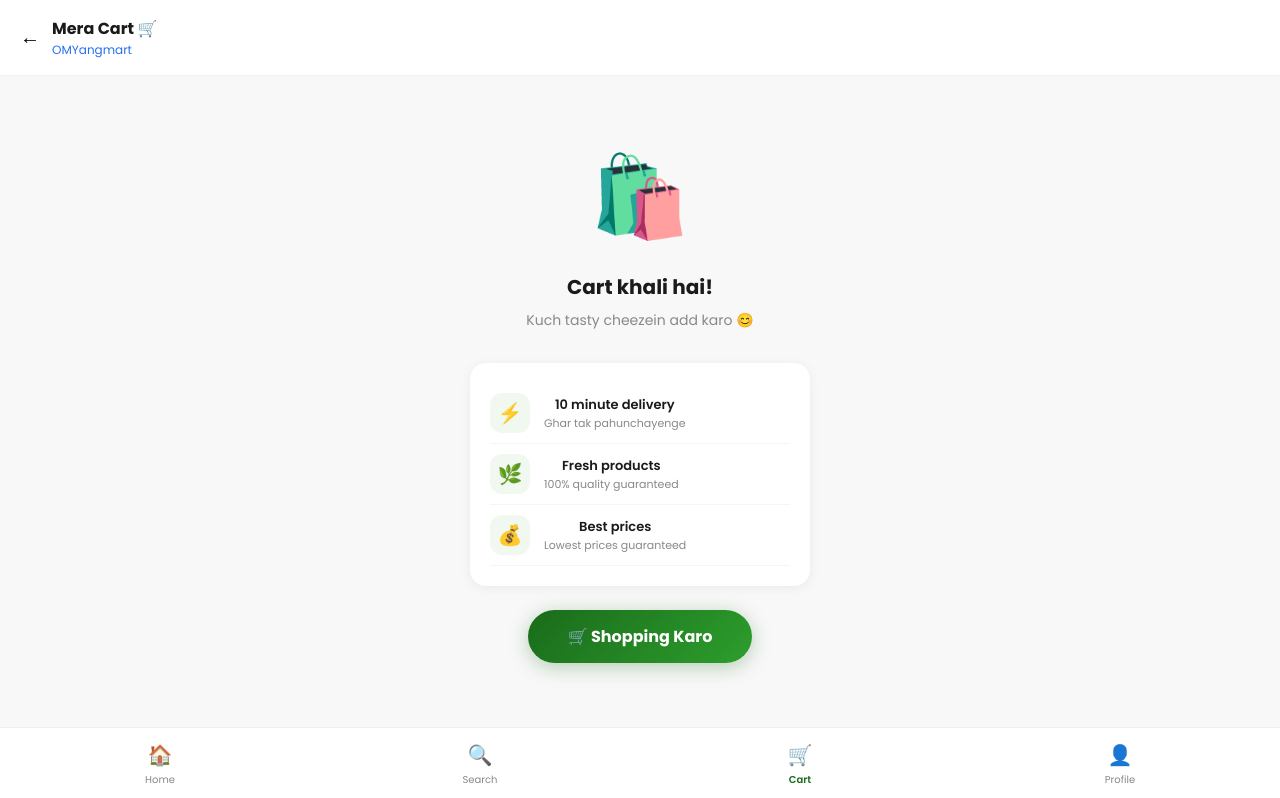
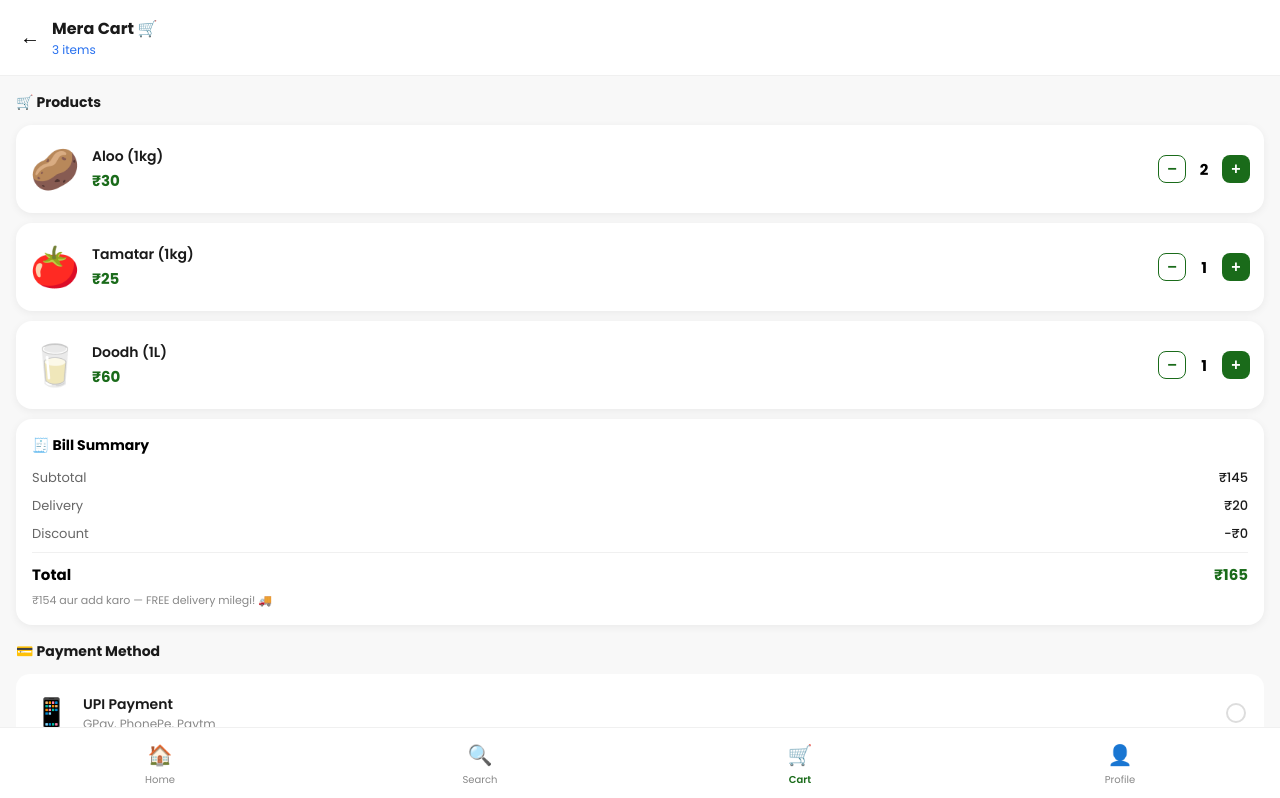
Before and after one commit to ashishkumarbihar2026-alt/omyangmart, a React (Vite) app: page /cart in a window 1280 px wide. Shown: the top 798 px of the page. Built offline with nearby package versions, Linux system fonts and the light colour scheme.

Commit message:
Update Cart.jsx

```diff
--- a/src/pages/Cart.jsx
+++ b/src/pages/Cart.jsx
@@ -1,3 +1,4 @@
+import { useState } from 'react'
 import { useNavigate } from 'react-router-dom'
 
 const styles = `
@@ -6,10 +7,52 @@ const styles = `
   body{font-family:'Poppins',sans-serif;background:#f8f8f8}
   .bottom-nav{position:fixed;bottom:0;left:0;right:0;background:white;border-top:1px solid #f0f0f0;display:flex;padding:8px 0;z-index:150}
   .nav-item{flex:1;display:flex;flex-direction:column;align-items:center;gap:2px;cursor:pointer;padding:4px 0}
+  .cart-item{background:white;border-radius:16px;padding:14px;margin-bottom:10px;display:flex;align-items:center;gap:12px;box-shadow:0 2px 8px rgba(0,0,0,0.06)}
+  .qty-btn{width:28px;height:28px;border-radius:8px;border:1.5px solid #1a6b1a;background:white;color:#1a6b1a;font-size:16px;font-weight:700;cursor:pointer;display:flex;align-items:center;justify-content:center}
+  .qty-btn-filled{width:28px;height:28px;border-radius:8px;border:none;background:#1a6b1a;color:white;font-size:16px;font-weight:700;cursor:pointer;display:flex;align-items:center;justify-content:center}
+  .payment-option{background:white;border-radius:14px;padding:16px;margin-bottom:10px;display:flex;align-items:center;gap:14px;cursor:pointer;border:2px solid transparent;transition:border 0.2s}
+  .payment-option.selected{border-color:#1a6b1a;background:#f0f8f0}
+  .place-order-btn{width:100%;padding:16px;background:linear-gradient(135deg,#1a6b1a,#2d9e2d);color:white;border:none;border-radius:16px;font-weight:700;font-size:17px;cursor:pointer;font-family:'Poppins',sans-serif;box-shadow:0 4px 20px rgba(26,107,26,0.3)}
 `
 
+const sampleCartItems = [
+  { id: 1, name: 'Aloo (1kg)', price: 30, emoji: '🥔', qty: 2 },
+  { id: 2, name: 'Tamatar (1kg)', price: 25, emoji: '🍅', qty: 1 },
+  { id: 4, name: 'Doodh (1L)', price: 60, emoji: '🥛', qty: 1 },
+]
+
+const paymentMethods = [
+  { id: 'upi', icon: '📱', name: 'UPI Payment', sub: 'GPay, PhonePe, Paytm' },
+  { id: 'card', icon: '💳', name: 'Credit / Debit Card', sub: 'Visa, Mastercard, RuPay' },
+  { id: 'wallet', icon: '👛', name: 'Wallet', sub: 'Paytm, Amazon Pay' },
+  { id: 'cod', icon: '💵', name: 'Cash on Delivery', sub: 'Delivery par payment karo' },
+]
+
 export default function Cart() {
+  const [items, setItems] = useState(sampleCartItems)
+  const [payment, setPayment] = useState('cod')
+  const [ordered, setOrdered] = useState(false)
   const navigate = useNavigate()
+
+  const updateQty = (id, delta) => {
+    setItems(prev => prev.map(i => i.id === id ? { ...i, qty: Math.max(0, i.qty + delta) } : i).filter(i => i.qty > 0))
+  }
+
+  const subtotal = items.reduce((sum, i) => sum + i.price * i.qty, 0)
+  const delivery = subtotal >= 299 ? 0 : 20
+  const total = subtotal + delivery
+
+  if (ordered) return (
+    <div style={{ background: '#f8f8f8', minHeight: '100vh', display: 'flex', flexDirection: 'column', alignItems: 'center', justifyContent: 'center', padding: '20px', fontFamily: 'Poppins,sans-serif' }}>
+      <div style={{ fontSize: '80px', marginBottom: '16px' }}>🎉</div>
+      <div style={{ fontSize: '24px', fontWeight: '800', color: '#1a6b1a', marginBottom: '8px' }}>Order Placed!</div>
+      <div style={{ fontSize: '14px', color: '#888', marginBottom: '8px', textAlign: 'center' }}>Aapka order confirm ho gaya!</div>
+      <div style={{ fontSize: '13px', color: '#256fef', marginBottom: '32px' }}>⏱ 10-15 minutes mein deliver hoga</div>
+      <button onClick={() => { setOrdered(false); navigate('/') }} style={{ background: 'linear-gradient(135deg,#1a6b1a,#2d9e2d)', color: 'white', border: 'none', padding: '14px 40px', borderRadius: '30px', fontWeight: '700', fontSize: '16px', cursor: 'pointer', fontFamily: 'Poppins,sans-serif' }}>
+        Home Par Jao 🏠
+      </button>
+    </div>
+  )
 
   return (
     <div style={{ background: '#f8f8f8', minHeight: '100vh', fontFamily: 'Poppins,sans-serif', paddingBottom: '80px' }}>
@@ -20,36 +63,79 @@ export default function Cart() {
         <button onClick={() => navigate('/')} style={{ background: 'none', border: 'none', fontSize: '20px', cursor: 'pointer' }}>←</button>
         <div>
           <div style={{ fontSize: '16px', fontWeight: '700', color: '#1a1a1a' }}>Mera Cart 🛒</div>
-          <div style={{ fontSize: '12px', color: '#256fef' }}>OMYangmart</div>
+          <div style={{ fontSize: '12px', color: '#256fef' }}>{items.length} items</div>
         </div>
       </div>
 
-      {/* Empty Cart */}
-      <div style={{ display: 'flex', flexDirection: 'column', alignItems: 'center', justifyContent: 'center', padding: '60px 20px', textAlign: 'center' }}>
-        <div style={{ fontSize: '80px', marginBottom: '16px' }}>🛍️</div>
-        <div style={{ fontSize: '20px', fontWeight: '700', color: '#1a1a1a', marginBottom: '8px' }}>Cart khali hai!</div>
-        <div style={{ fontSize: '14px', color: '#888', marginBottom: '32px' }}>Kuch tasty cheezein add karo 😊</div>
+      <div style={{ padding: '16px' }}>
 
-        {/* Delivery Info */}
-        <div style={{ background: 'white', borderRadius: '16px', padding: '20px', width: '100%', maxWidth: '340px', marginBottom: '24px', boxShadow: '0 2px 12px rgba(0,0,0,0.06)' }}>
-          {[
-            { icon: '⚡', text: '10 minute delivery', sub: 'Ghar tak pahunchayenge' },
-            { icon: '🌿', text: 'Fresh products', sub: '100% quality guaranteed' },
-            { icon: '💰', text: 'Best prices', sub: 'Lowest prices guaranteed' },
-          ].map(item => (
-            <div key={item.text} style={{ display: 'flex', alignItems: 'center', gap: '14px', padding: '10px 0', borderBottom: '1px solid #f5f5f5' }}>
-              <div style={{ width: '40px', height: '40px', background: '#f0f8f0', borderRadius: '12px', display: 'flex', alignItems: 'center', justifyContent: 'center', fontSize: '20px' }}>{item.icon}</div>
-              <div>
-                <div style={{ fontSize: '13px', fontWeight: '600', color: '#1a1a1a' }}>{item.text}</div>
-                <div style={{ fontSize: '11px', color: '#888' }}>{item.sub}</div>
+        {/* Cart Items */}
+        {items.length === 0 ? (
+          <div style={{ textAlign: 'center', padding: '40px 20px' }}>
+            <div style={{ fontSize: '60px', marginBottom: '12px' }}>🛍️</div>
+            <div style={{ fontSize: '18px', fontWeight: '700', marginBottom: '8px' }}>Cart khali hai!</div>
+            <button onClick={() => navigate('/')} style={{ background: '#1a6b1a', color: 'white', border: 'none', padding: '12px 28px', borderRadius: '25px', fontWeight: '700', cursor: 'pointer', fontFamily: 'Poppins,sans-serif', marginTop: '12px' }}>Shopping Karo</button>
+          </div>
+        ) : (
+          <>
+            {/* Products */}
+            <div style={{ fontSize: '14px', fontWeight: '700', color: '#1a1a1a', marginBottom: '12px' }}>🛒 Products</div>
+            {items.map(item => (
+              <div key={item.id} className="cart-item">
+                <div style={{ fontSize: '40px' }}>{item.emoji}</div>
+                <div style={{ flex: 1 }}>
+                  <div style={{ fontSize: '14px', fontWeight: '600', color: '#1a1a1a' }}>{item.name}</div>
+                  <div style={{ fontSize: '15px', fontWeight: '700', color: '#1a6b1a', marginTop: '2px' }}>₹{item.price}</div>
+                </div>
+                <div style={{ display: 'flex', alignItems: 'center', gap: '8px' }}>
+                  <button className="qty-btn" onClick={() => updateQty(item.id, -1)}>−</button>
+                  <span style={{ fontSize: '15px', fontWeight: '700', minWidth: '20px', textAlign: 'center' }}>{item.qty}</span>
+                  <button className="qty-btn-filled" onClick={() => updateQty(item.id, 1)}>+</button>
+                </div>
               </div>
+            ))}
+
+            {/* Bill Summary */}
+            <div style={{ background: 'white', borderRadius: '16px', padding: '16px', marginBottom: '16px', boxShadow: '0 2px 8px rgba(0,0,0,0.06)' }}>
+              <div style={{ fontSize: '14px', fontWeight: '700', marginBottom: '12px' }}>🧾 Bill Summary</div>
+              {[
+                { label: 'Subtotal', value: `₹${subtotal}` },
+                { label: 'Delivery', value: delivery === 0 ? 'FREE 🎉' : `₹${delivery}` },
+                { label: 'Discount', value: '-₹0' },
+              ].map(row => (
+                <div key={row.label} style={{ display: 'flex', justifyContent: 'space-between', marginBottom: '8px', fontSize: '13px', color: '#666' }}>
+                  <span>{row.label}</span>
+                  <span style={{ color: row.value.includes('FREE') ? '#1a6b1a' : '#1a1a1a', fontWeight: '500' }}>{row.value}</span>
+                </div>
+              ))}
+              <div style={{ borderTop: '1px solid #f0f0f0', paddingTop: '10px', display: 'flex', justifyContent: 'space-between', fontWeight: '800', fontSize: '15px' }}>
+                <span>Total</span>
+                <span style={{ color: '#1a6b1a' }}>₹{total}</span>
+              </div>
+              {delivery > 0 && <div style={{ fontSize: '11px', color: '#888', marginTop: '6px' }}>₹{299 - subtotal} aur add karo — FREE delivery milegi! 🚚</div>}
             </div>
-          ))}
-        </div>
 
-        <button onClick={() => navigate('/')} style={{ background: 'linear-gradient(135deg,#1a6b1a,#2d9e2d)', color: 'white', border: 'none', padding: '14px 40px', borderRadius: '30px', fontWeight: '700', fontSize: '16px', cursor: 'pointer', fontFamily: 'Poppins,sans-serif', boxShadow: '0 4px 20px rgba(26,107,26,0.3)' }}>
-          🛒 Shopping Karo
-        </button>
+            {/* Payment Methods */}
+            <div style={{ fontSize: '14px', fontWeight: '700', color: '#1a1a1a', marginBottom: '12px' }}>💳 Payment Method</div>
+            {paymentMethods.map(method => (
+              <div key={method.id} className={`payment-option ${payment === method.id ? 'selected' : ''}`} onClick={() => setPayment(method.id)}>
+                <div style={{ fontSize: '28px' }}>{method.icon}</div>
+                <div style={{ flex: 1 }}>
+                  <div style={{ fontSize: '14px', fontWeight: '600', color: '#1a1a1a' }}>{method.name}</div>
+                  <div style={{ fontSize: '12px', color: '#888' }}>{method.sub}</div>
+                </div>
+                <div style={{ width: '20px', height: '20px', borderRadius: '50%', border: `2px solid ${payment === method.id ? '#1a6b1a' : '#ddd'}`, display: 'flex', alignItems: 'center', justifyContent: 'center' }}>
+                  {payment === method.id && <div style={{ width: '10px', height: '10px', borderRadius: '50%', background: '#1a6b1a' }} />}
+                </div>
+              </div>
+            ))}
+
+            {/* Place Order */}
+            <button className="place-order-btn" onClick={() => setOrdered(true)}>
+              🛵 Place Order • ₹{total}
+            </button>
+          </>
+        )}
       </div>
 
       {/* Bottom Nav */}
@@ -68,4 +154,4 @@ export default function Cart() {
       </div>
     </div>
   )
-                           }
+                 }
```
